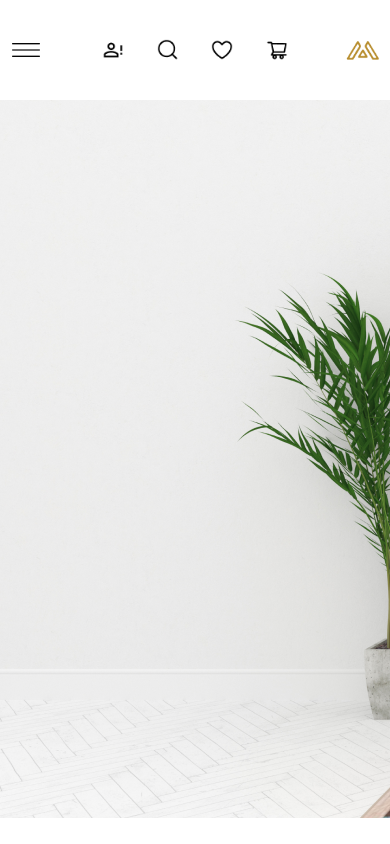
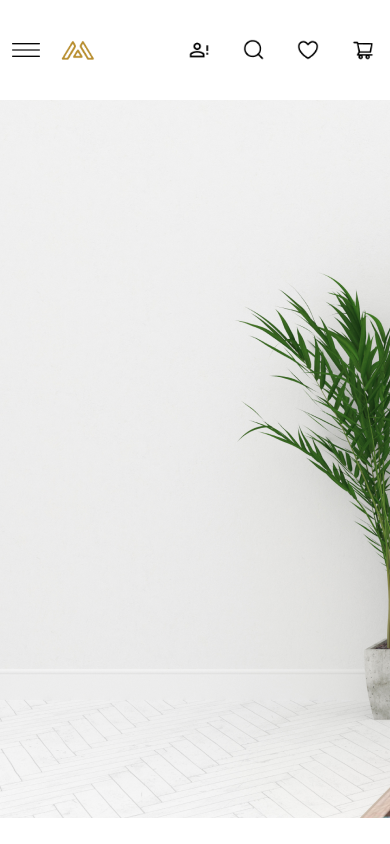
Before and after one commit to DIEN94/eCommerce-Website, a React (Create React App) app: page / in a window 390 px wide. Built offline with nearby package versions, Linux system fonts and the light colour scheme; the HTML template or start-up script is replaced by a standard one.

Commit message:
header / change of position logo (mobile-size)

```diff
--- a/src/components/Header/Header.module.scss
+++ b/src/components/Header/Header.module.scss
@@ -23,7 +23,7 @@
     }
 
     @media (max-width: $mobile-size) {
-        padding: 0 50px 0 50px;
+        justify-content: end;
     }
 }
 
@@ -42,7 +42,7 @@
 
     @media (max-width: $mobile-size) {
         position: absolute;
-        right: 10px;
+        left: 60px;
         margin: 0;
     }
 
@@ -74,6 +74,16 @@
         }
 
         @media (max-width: $tablet-size) {
+            position: absolute;
+            visibility: hidden;
+        }
+
+        @media (max-width: $mobile-size) {
+            position: static;
+            visibility: visible;
+        }
+
+        @media (max-width: 445px) {
             position: absolute;
             visibility: hidden;
         }
@@ -132,12 +142,12 @@
     }
 
     @media (max-width: $mobile-size) {
-        margin: 0 auto;
+        margin: 0;
     }
 
-    @media (max-width: 360px) {
-        width: 172px;
-    }
+    // @media (max-width: 360px) {
+    //     width: 172px;
+    // }
 }
 
 .headerButtons{
```
